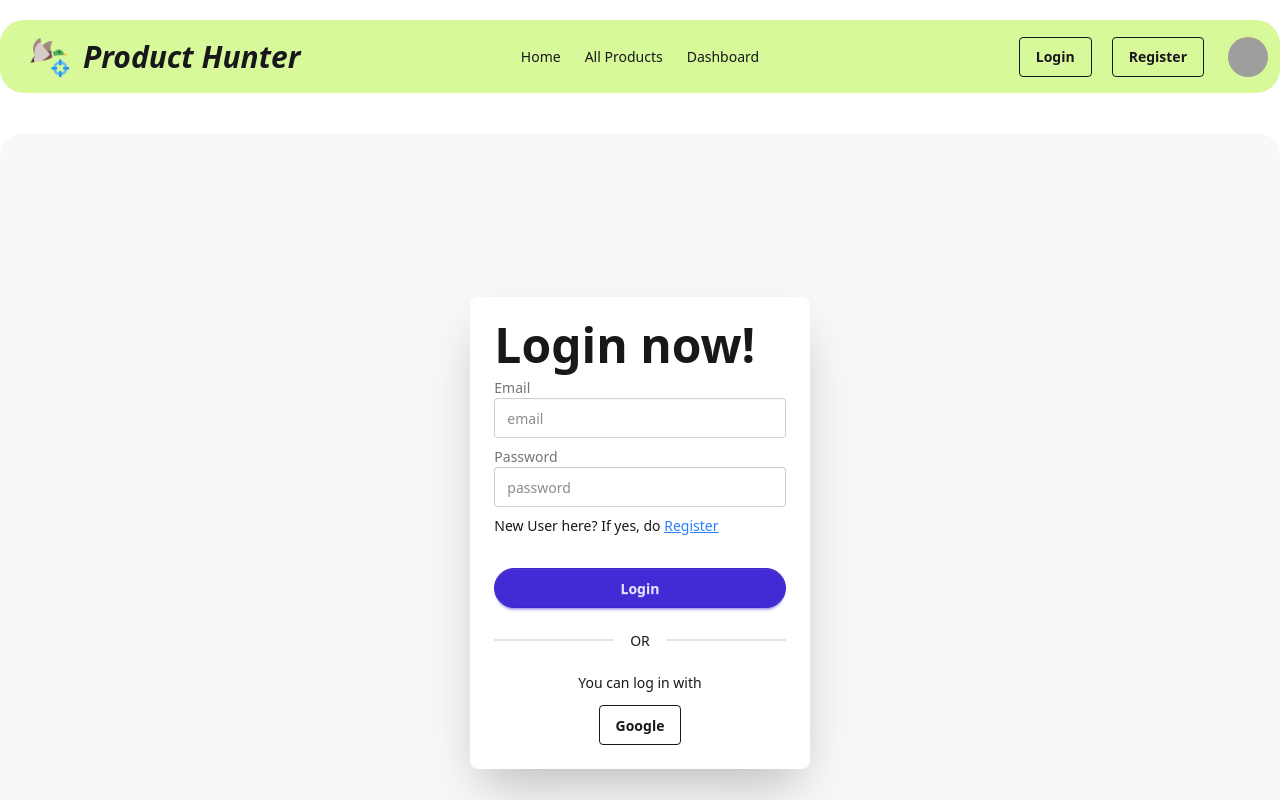
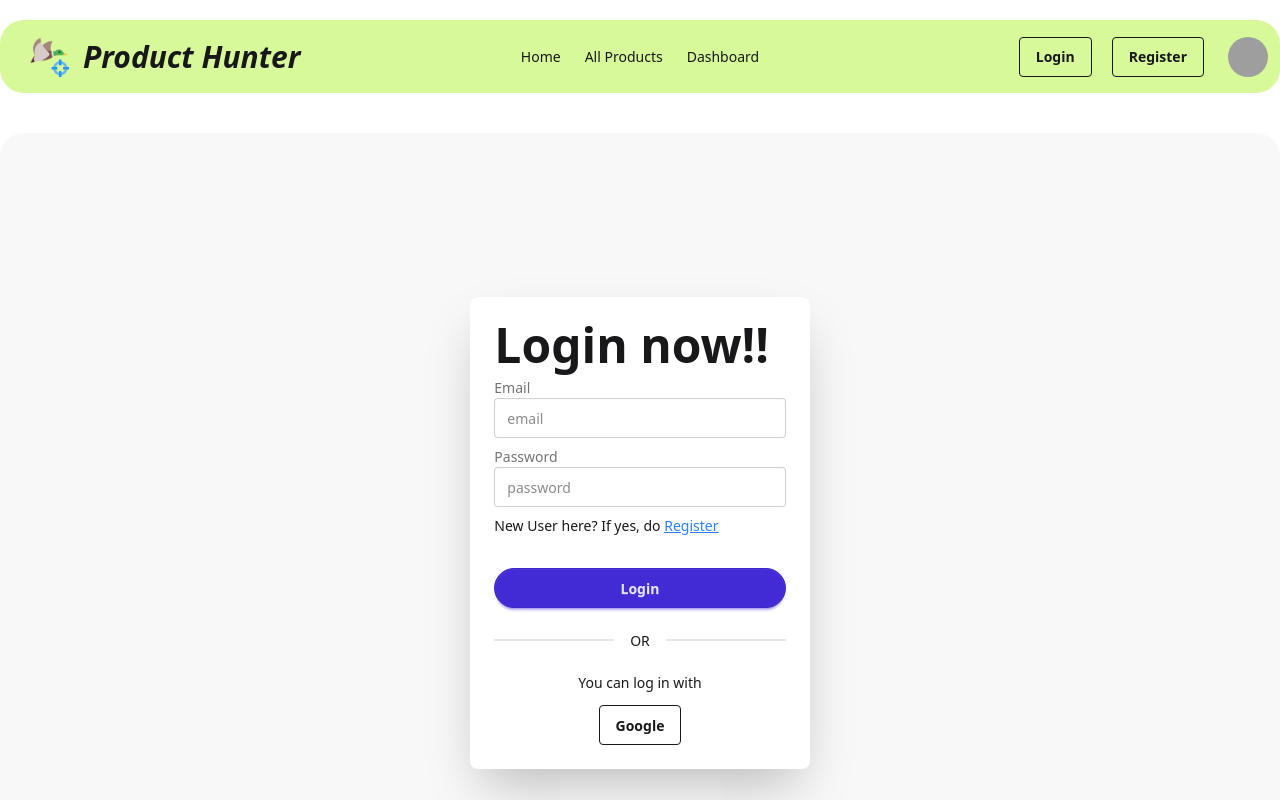
Before and after one commit to ezmahir/Assignment-12-reupload, a React (Vite) app: page /login in a window 1280 px wide. Shown: the top 800 px of the page. Built offline with nearby package versions, Linux system fonts and the light colour scheme; no server answers; grey boxes are pictures that could not be loaded.

Commit message:
Changed login page

```diff
--- a/src/Pages/Login/Login.jsx
+++ b/src/Pages/Login/Login.jsx
@@ -20,7 +20,7 @@ const Login = () => {
       })
       .catch((error) => {
         console.log(error);
-        alert("Email and Password does not match");
+        alert("Email and Password does not match. Please Try Again");
       });
   };
   return (
@@ -28,7 +28,7 @@ const Login = () => {
       <div className="hero-content flex-col lg:flex-row-reverse">
         <div className="card bg-base-100 w-full max-w-sm shrink-0 shadow-2xl">
           <form onSubmit={handlLogin} className="card-body">
-            <h1 className="text-5xl font-bold">Login now!</h1>
+            <h1 className="text-5xl font-bold">Login now!!</h1>
             <div className="form-control">
               <label className="label">
                 <span className="label-text">Email</span>
```
